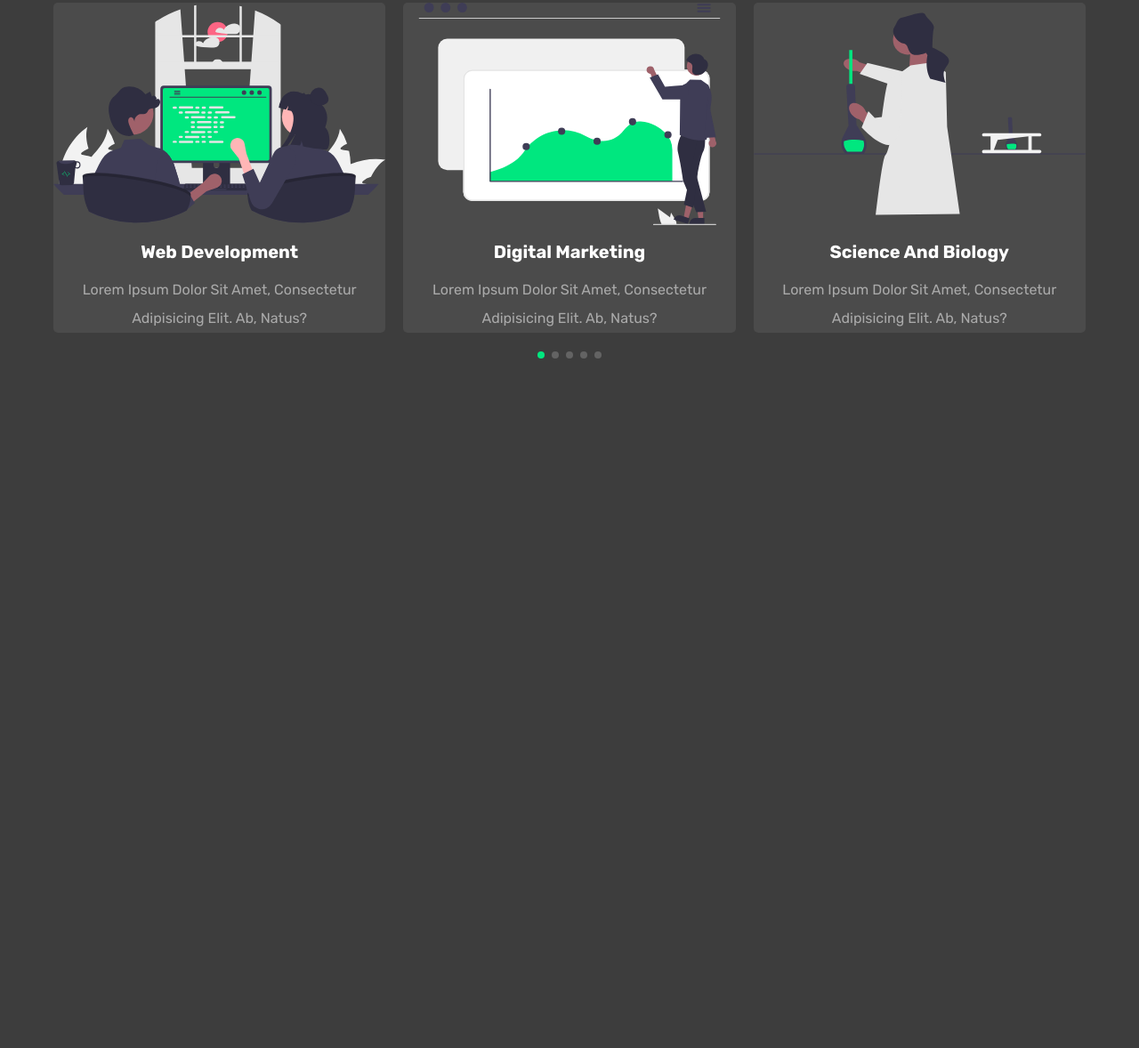
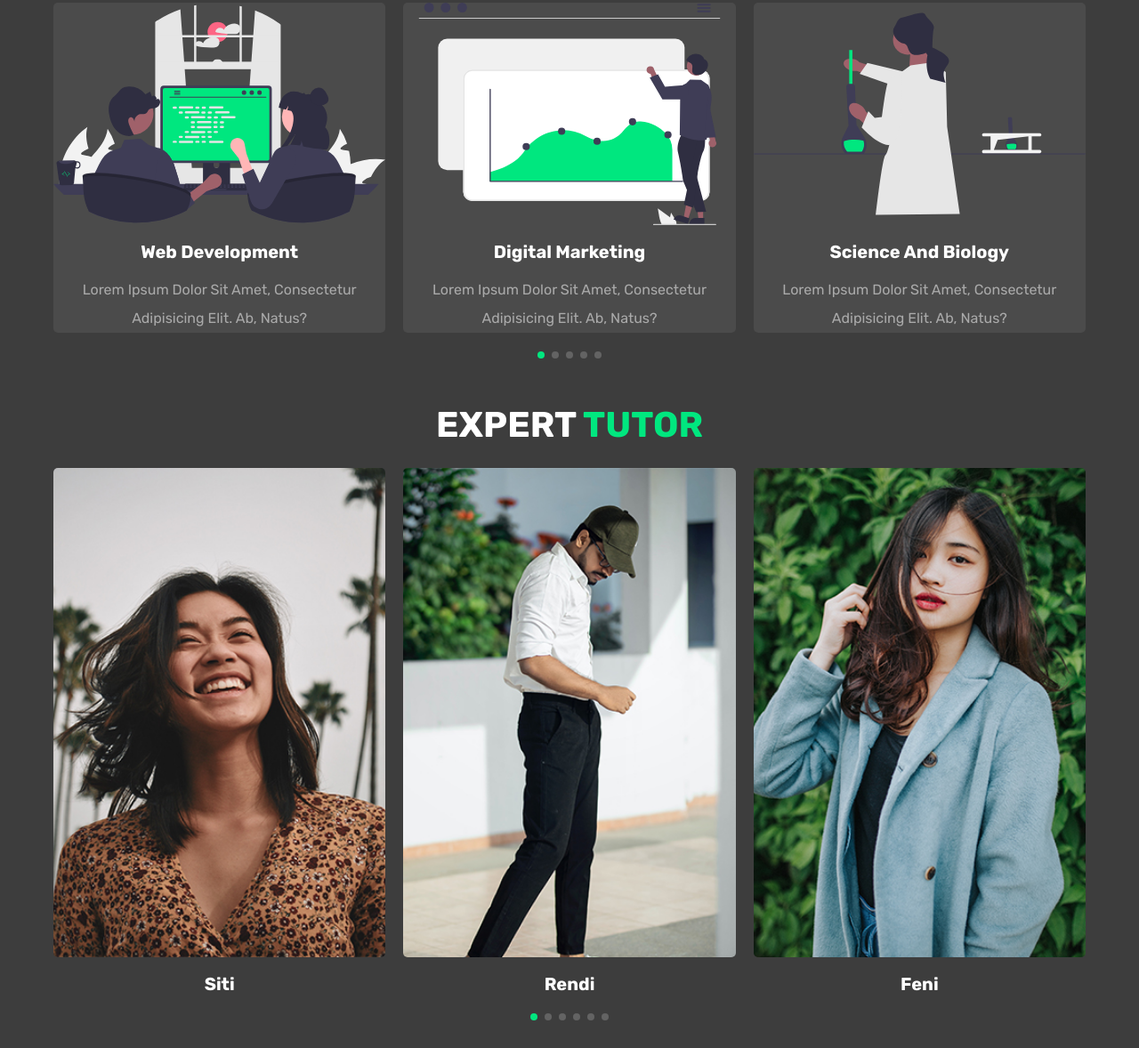
Before and after one commit to EkoSusant/bimbel, a plain HTML site: page index.html in a window 1280 px wide. Shown: the part 1121-2299 px from the top of the page at 89% size. Before the commit the page ends 1555 px from the top, so only its background shows below. Drawn offline with nearby package versions, Linux system fonts and the light colour scheme.

Commit message:
add teacher section

```diff
--- a/css/style.css
+++ b/css/style.css
@@ -69,9 +69,11 @@ section {
   text-align: center;
   font-size: 4rem;
   color: var(--white);
+  text-transform: uppercase;
 }
 .heading span {
   color: var(--green);
+  text-transform: uppercase;
 }
 .header {
   position: fixed;
@@ -208,6 +210,47 @@ section {
 .swiper-pagination-bullet-active {
   background-color: var(--green);
 }
+.teachers .slide {
+  position: relative;
+  overflow: hidden;
+  margin-bottom: 4rem;
+}
+.teachers .slide img {
+  height: 55rem;
+  width: 100%;
+  object-fit: cover;
+  border-radius: 0.5rem;
+}
+.teachers .slide h3 {
+  margin-top: 1.5rem;
+  font-size: 2rem;
+  text-align: center;
+  color: var(--white);
+}
+.teachers .slide .share {
+  position: absolute;
+  top: 1rem;
+  left: -10rem;
+}
+.teachers .slide:hover .share {
+  left: 2rem;
+}
+.teachers .slide .share a {
+  display: block;
+  margin-top: 1rem;
+  height: 4.5rem;
+  width: 4.5rem;
+  line-height: 4.5rem;
+  border-radius: 0.5rem;
+  background-color: var(--white);
+  color: var(--black);
+  text-align: center;
+  font-size: 3rem;
+}
+.teachers .slide .share a:hover {
+  background-color: var(--green);
+  color: var(--white);
+}
 
 #menu-btn {
   cursor: pointer;
--- a/index.html
+++ b/index.html
@@ -160,6 +160,82 @@
     </section>
     <!-- courses section end -->
 
+    <!-- teachers section starts -->
+    <section class="teachers" id="teachers">
+      <h1 class="heading">expert <span>tutor</span></h1>
+      <div class="swiper teachers-slider">
+        <div class="swiper-wrapper">
+          <div class="swiper-slide slide">
+            <img src="images/teachers2.jpg" alt="" />
+            <div class="share">
+              <a href="#" class="fab fa-facebook-f"></a>
+              <a href="#" class="fab fa-twitter"></a>
+              <a href="#" class="fab fa-instagram"></a>
+              <a href="#" class="fab fa-linkedin"></a>
+            </div>
+            <h3>Siti</h3>
+          </div>
+
+          <div class="swiper-slide slide">
+            <img src="images/teachers3.jpg" alt="" />
+            <div class="share">
+              <a href="#" class="fab fa-facebook-f"></a>
+              <a href="#" class="fab fa-twitter"></a>
+              <a href="#" class="fab fa-instagram"></a>
+              <a href="#" class="fab fa-linkedin"></a>
+            </div>
+            <h3>Rendi</h3>
+          </div>
+
+          <div class="swiper-slide slide">
+            <img src="images/teachers4.jpg" alt="" />
+            <div class="share">
+              <a href="#" class="fab fa-facebook-f"></a>
+              <a href="#" class="fab fa-twitter"></a>
+              <a href="#" class="fab fa-instagram"></a>
+              <a href="#" class="fab fa-linkedin"></a>
+            </div>
+            <h3>Feni</h3>
+          </div>
+
+          <div class="swiper-slide slide">
+            <img src="images/teachers5.jpg" alt="" />
+            <div class="share">
+              <a href="#" class="fab fa-facebook-f"></a>
+              <a href="#" class="fab fa-twitter"></a>
+              <a href="#" class="fab fa-instagram"></a>
+              <a href="#" class="fab fa-linkedin"></a>
+            </div>
+            <h3>ervina</h3>
+          </div>
+
+          <div class="swiper-slide slide">
+            <img src="images/teachers6.jpg" alt="" />
+            <div class="share">
+              <a href="#" class="fab fa-facebook-f"></a>
+              <a href="#" class="fab fa-twitter"></a>
+              <a href="#" class="fab fa-instagram"></a>
+              <a href="#" class="fab fa-linkedin"></a>
+            </div>
+            <h3>Praz</h3>
+          </div>
+
+          <div class="swiper-slide slide">
+            <img src="images/teachers7.jpg" alt="" />
+            <div class="share">
+              <a href="#" class="fab fa-facebook-f"></a>
+              <a href="#" class="fab fa-twitter"></a>
+              <a href="#" class="fab fa-instagram"></a>
+              <a href="#" class="fab fa-linkedin"></a>
+            </div>
+            <h3>nowela</h3>
+          </div>
+        </div>
+        <div class="swiper-pagination"></div>
+      </div>
+    </section>
+    <!-- teachers section end -->
+
     <!-- swiper js link -->
     <script src="https://cdn.jsdelivr.net/npm/swiper@10/swiper-bundle.min.js"></script>
     <!-- custom js file link -->
--- a/js/script.js
+++ b/js/script.js
@@ -27,3 +27,25 @@ var swiper = new Swiper(".course-slider", {
     },
   },
 });
+
+var swiper = new Swiper(".teachers-slider", {
+  spaceBetween: 20,
+  grabCursor: true,
+  loop: true,
+
+  pagination: {
+    el: ".swiper-pagination",
+    clickable: true,
+  },
+  breakpoints: {
+    540: {
+      slidesPerView: 1,
+    },
+    768: {
+      slidesPerView: 2,
+    },
+    1024: {
+      slidesPerView: 3,
+    },
+  },
+});
```
Also changed, not shown: images/teachers2.jpg (added), images/teachers3.jpg (added), images/teachers4.jpg (added), images/teachers5.jpg (added), images/teachers6.jpg (added), images/teachers7.jpg (added).
